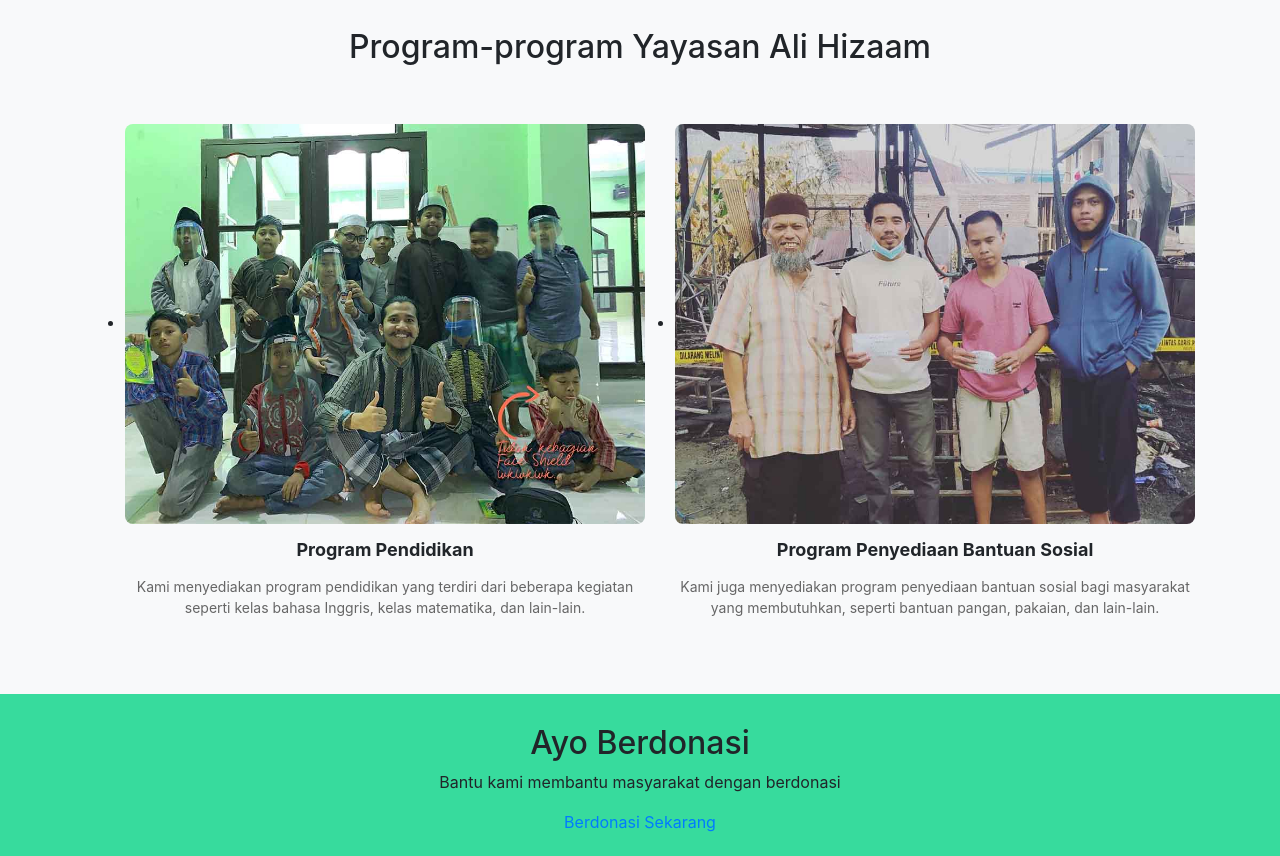
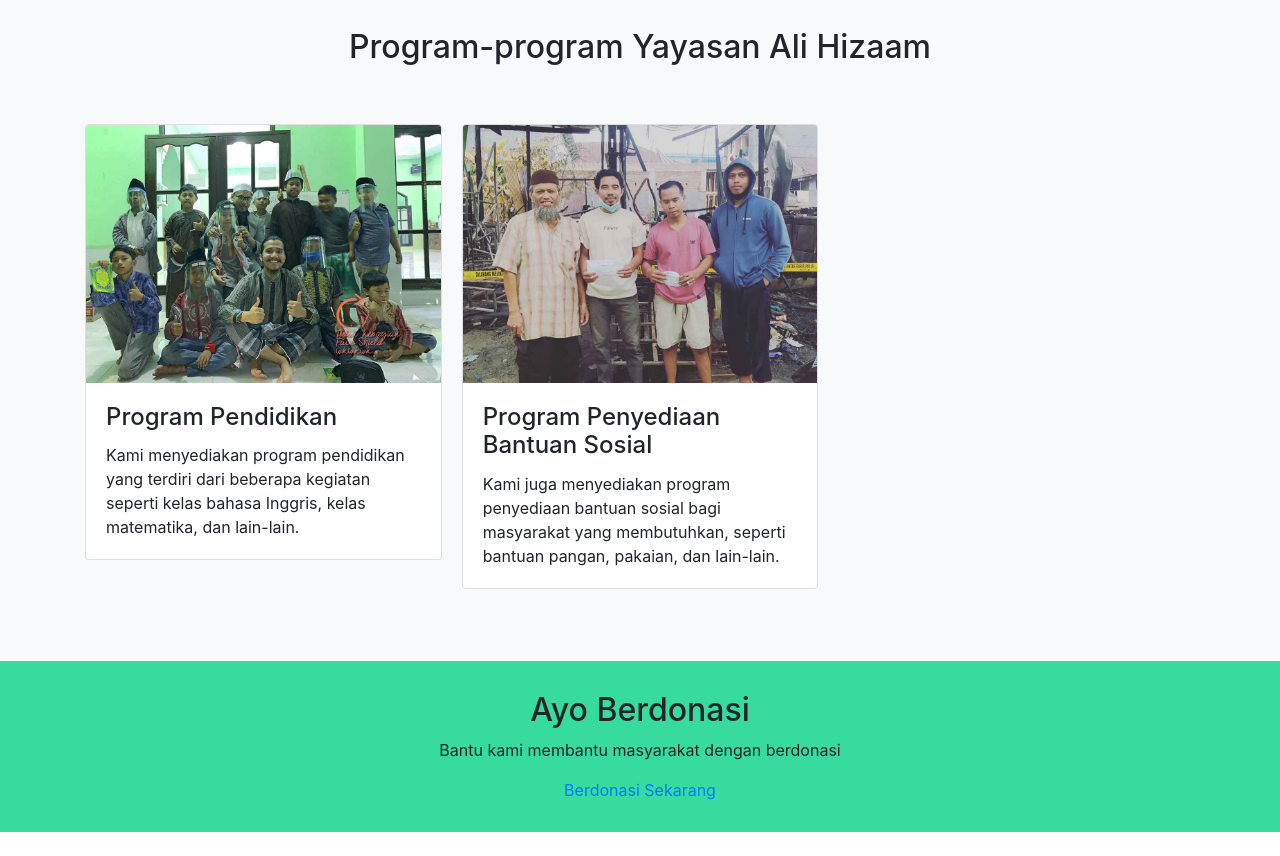
Before and after one commit to sulfitra/webyayasanalihizaam-working, a Nuxt app: page / in a window 1280 px wide. Shown: the part 1360-2216 px from the top of the page. Built offline with nearby package versions, Linux system fonts and the light colour scheme.

Commit message:
hero cta, and program section

```diff
--- a/components/Program.vue
+++ b/components/Program.vue
@@ -2,19 +2,24 @@
   <section class="programs" id="program">
     <div class="container">
       <h2 class="text-center">Program-program Yayasan Ali Hizaam</h2>
-        <ul class="programs-list">
-          <li class="programs-item">
-            <img src="~/static/program-1.jpg" alt="Program 1">
-            <h3>Program Pendidikan</h3>
-            <p>Kami menyediakan program pendidikan yang terdiri dari beberapa kegiatan seperti kelas bahasa Inggris, kelas matematika, dan lain-lain.</p>
-          </li>
-          <li class="programs-item">
-            <img src="~/static/program-2.jpg" alt="Program 2">
-            <h3>Program Penyediaan Bantuan Sosial</h3>
-            <p>Kami juga menyediakan program penyediaan bantuan sosial bagi masyarakat yang membutuhkan, seperti bantuan pangan, pakaian, dan lain-lain.</p>
-          </li>
-          <!-- Tambahkan item program lainnya di sini -->
-        </ul>
+      <b-card-group columns>
+        <b-card img-src="~/static/program-1.jpg" img-alt="Program 1" img-top>
+          <b-card-title> Program Pendidikan </b-card-title>
+          <b-card-text>
+            Kami menyediakan program pendidikan yang terdiri dari beberapa
+            kegiatan seperti kelas bahasa Inggris, kelas matematika, dan
+            lain-lain.
+          </b-card-text>
+        </b-card>
+        <b-card img-src="~/static/program-2.jpg" img-alt="Program 2" img-top>
+          <b-card-title> Program Penyediaan Bantuan Sosial </b-card-title>
+          <b-card-text>
+            Kami juga menyediakan program penyediaan bantuan sosial bagi
+            masyarakat yang membutuhkan, seperti bantuan pangan, pakaian, dan
+            lain-lain.
+          </b-card-text>
+        </b-card>
+      </b-card-group>
     </div>
   </section>
 </template>
@@ -26,19 +31,18 @@
   background-color: #f8f9fa;
 }
 
-    .programs h2{
+.programs h2 {
   padding-bottom: 50px;
 }
 
 .programs-list {
   display: flex;
   flex-wrap: wrap;
+  list-style: none;
   margin: 0 -15px;
 }
 
 .programs-item {
-      width: calc(50% - 30px);
-      margin: 0 15px;
   text-align: center;
 }
 
@@ -47,6 +51,29 @@
   height: 400px;
   object-fit: cover;
   border-radius: 8px;
+}
+
+@media (max-width: 600px) {
+  .programs-list {
+    display: flex;
+    flex-direction: column;
+    margin: 0 -15px;
+  }
+  .programs-list div {
+    display: flex;
+    padding: 0 20px;
+    flex-direction: column;
+  }
+  .programs-list div p {
+    text-align: start;
+  }
+  .programs-item {
+    display: flex;
+    flex-direction: column;
+  }
+  .programs-item img {
+    height: auto;
+  }
 }
 
 .programs-item h3 {
```
Lines whose indentation alone changed are shown as unchanged.
